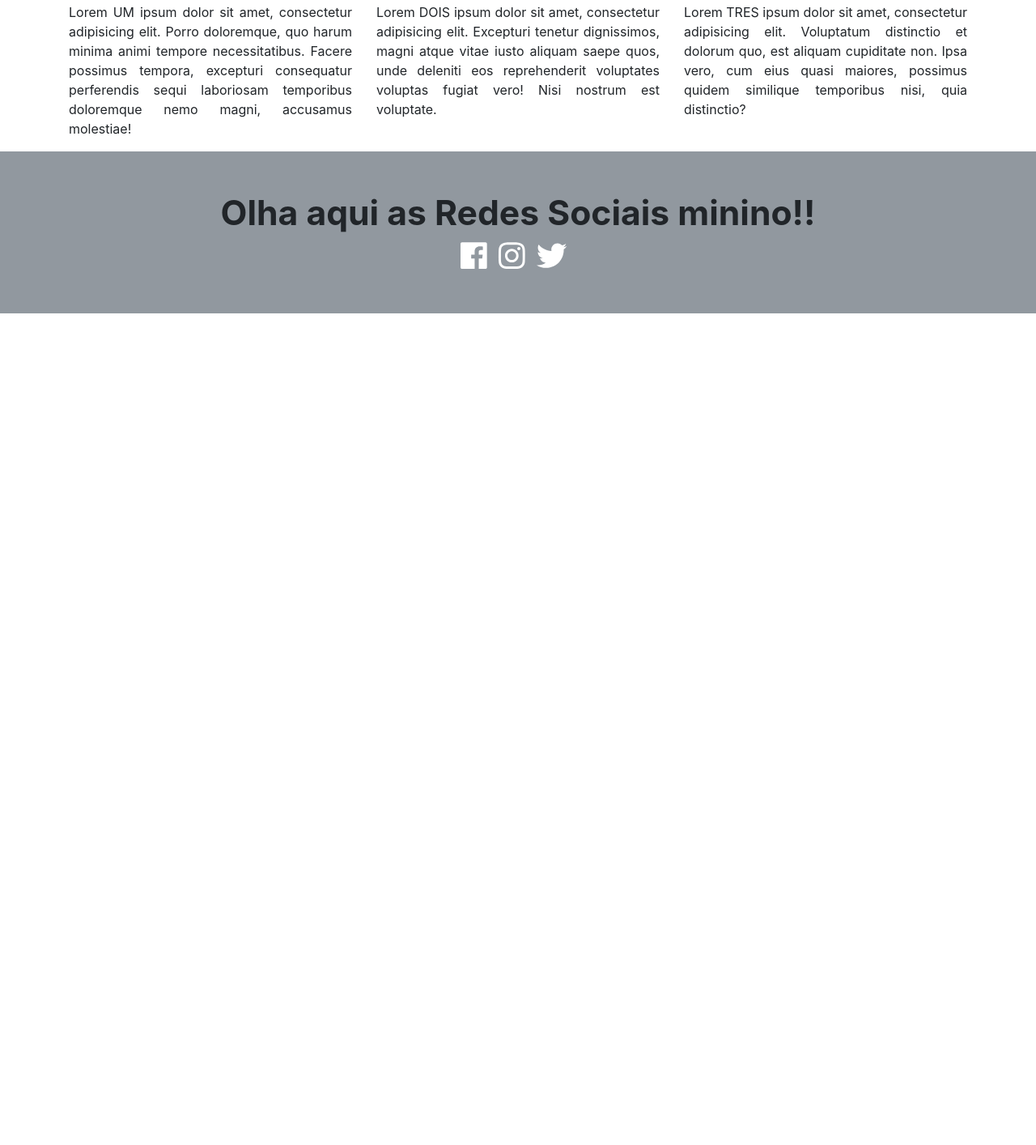
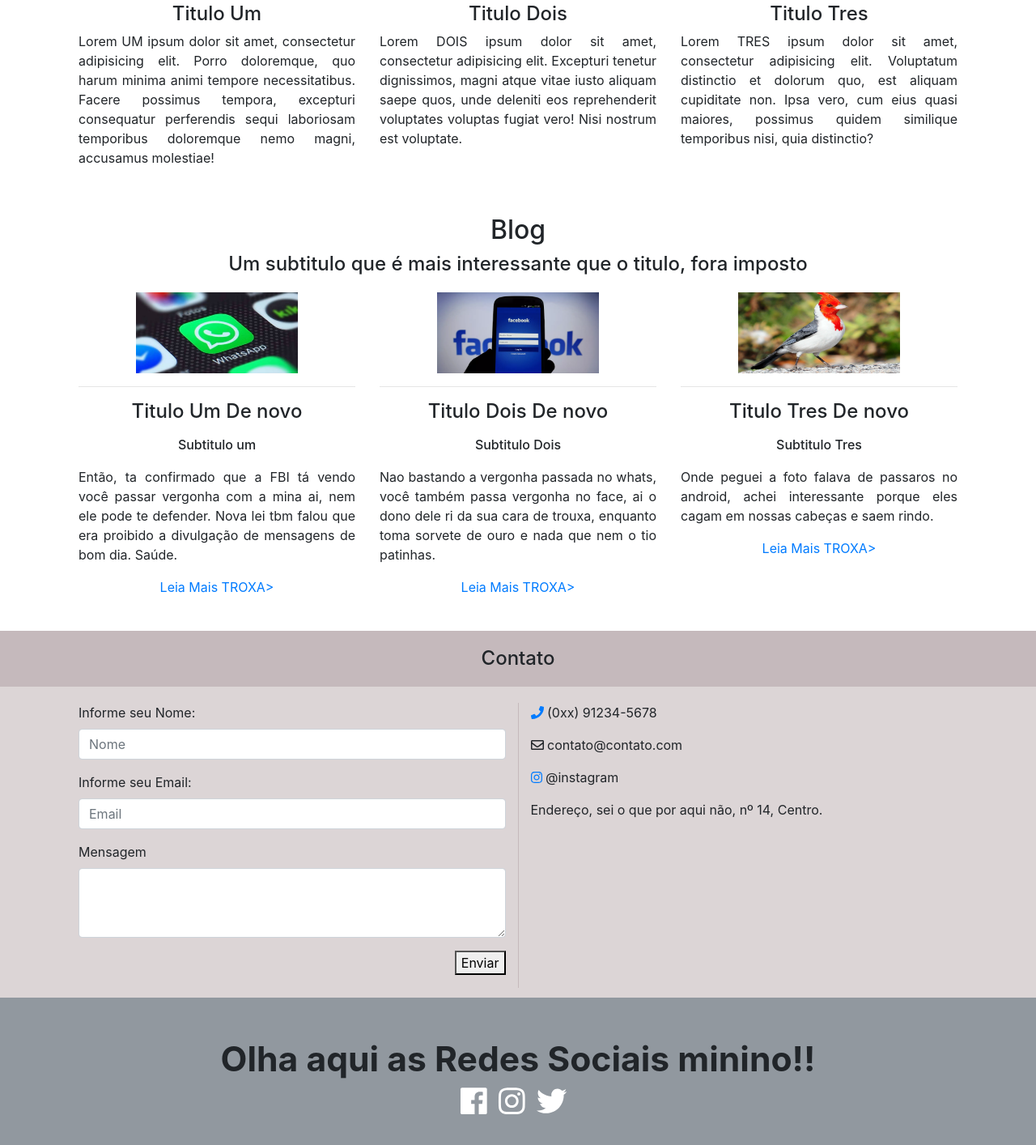
Before and after one commit to kalenne/AulaBootstrap, a plain HTML site: page index.html in a window 1280 px wide. Shown: the part 1022-2436 px from the top of the page at 81% size. Before the commit the page ends 1409 px from the top, so only its background shows below. Drawn offline with nearby package versions, Linux system fonts and the light colour scheme.

Commit message:
Versao 1.5

```diff
--- a/index.html
+++ b/index.html
@@ -124,9 +124,87 @@
   </div> <!-- End container -->
 </section> <!-- End servico -->
 
+<section id='blog'>
+  <div class="texto">
+    <h2> Blog</h2>
+    <h4>Um subtitulo que é mais interessante que o titulo, fora imposto</h4>
+  </div> <!-- End texto -->
+  <div class="container">
+    <div class="row">
+      <div class="col">
+        <img class= "bl" src="imgs/socorro1.jpg">
+        <hr>
+          <h4 class>Titulo Um De novo</h4>
+          <h6>Subtitulo um</h6>
+          <p>
+            Então, ta confirmado que a FBI tá vendo você passar vergonha com a mina ai, nem ele pode te defender. Nova lei tbm falou que era proibido a divulgação de mensagens de bom dia. Saúde.
+          </p>
+           <a href=""> Leia Mais TROXA></a>
+      </div>
+      <div class="col">
+        <img class= "bl" src="imgs/socorro2.jpg">
+        <hr>
+         <h4>Titulo Dois De novo</h4>
+          <h6>Subtitulo Dois</h6>
+          <p>
+            Nao bastando a vergonha passada no whats, você também passa vergonha no face, ai o dono dele ri da sua cara de trouxa, enquanto toma sorvete de ouro e nada que nem o tio patinhas.
+          </p>
+           <a href=""> Leia Mais TROXA></a>
+      </div>
+      <div class="col">
+        <img class= "bl" src="imgs/socorro3.jpg">
+        <hr>
+         <h4>Titulo Tres De novo</h4>
+          <h6>Subtitulo Tres</h6>
+         <p>
+           Onde peguei a foto falava de passaros no android, achei interessante porque eles cagam em nossas cabeças e saem rindo.
+         </p>
+          <a href=""> Leia Mais TROXA></a>
+      </div>
+    </div> <!-- End row -->
+  </div> <!-- End container -->
+</section> <!-- End blog -->
 
+<section id='formulario'>
+  <h4 class = "contc"> Contato</h4>
+  <div class="container">
+    <div class="row">
+      <div class="col dir"> <!-- Formulario -->
+        <form>
+          <div class="form-group">
+            <label for="formGroupExampleInput">Informe seu Nome:</label>
+            <input type="text" class="form-control" id="formGroupExampleInput" placeholder="Nome">
+            </div>
+          <div class="form-group">
+            <label for="formGroupExampleInput">Informe seu Email:</label>
+            <input type="email" class="form-control" id="formGroupExampleInput" placeholder="Email">
+            </div>
+           <div class="form-group">
+            <label for="exampleFormControlTextarea1">Mensagem</label>
+            <textarea class="form-control" id="exampleFormControlTextarea1" rows="3"></textarea>
+            </div>
+            <p align="right"> <button class="botao">Enviar</button> </p>
+        </form>
+      </div> <!-- End dir -->
+      <div class="col esq"> <!-- Contato Pessoal -->
+        <p>
+         <a href=""><i class="fas fa-phone"></i></a> (0xx) 91234-5678
+        </p>
+        <p>
+          <i class="far fa-envelope"></i> contato@contato.com
+        </p>
+        <p>
+          <a href="http://instagram.com" target="_black"><i class="fab fa-instagram fa-1x"></i></a> @instagram
+        </p>
+        <p>
+          Endereço, sei o que por aqui não, nº 14, Centro.
 
+        </p>
 
+      </div>
+    </div> <!-- End row -->
+  </div> <!-- End container -->
+</section> <!-- End contato -->
 
 
 <!-- social -->
--- a/style.css
+++ b/style.css
@@ -73,3 +73,44 @@
 	background-color: #D8D8D8;
 }
 */
+
+#blog {
+	text-align: center;
+	padding: 30px 0;
+}
+.row {
+	padding: 12px;
+}
+
+.row .bl {
+	width: 200px;
+	height: 100px;
+}
+
+.row h6 {
+	padding: 10px;
+}
+
+#blog p {
+	text-align: justify;
+}
+
+#formulario {
+	text-align: center;
+	background-color: #dcd5d6;
+}
+
+#formulario .contc {
+	background-color: #C5B9BC;
+	padding: 20px;
+}
+
+#formulario .row {
+	text-align: justify;
+}
+#formulario .dir {
+border-right: 1px solid #C5B9BC;
+
+}
+
+/*border-right: 1px solid #000000*/
```
Also changed, not shown: imgs/socorro1.jpg (added), imgs/socorro2.jpg (added), imgs/socorro2.png (added), imgs/socorro3.jpg (added).
